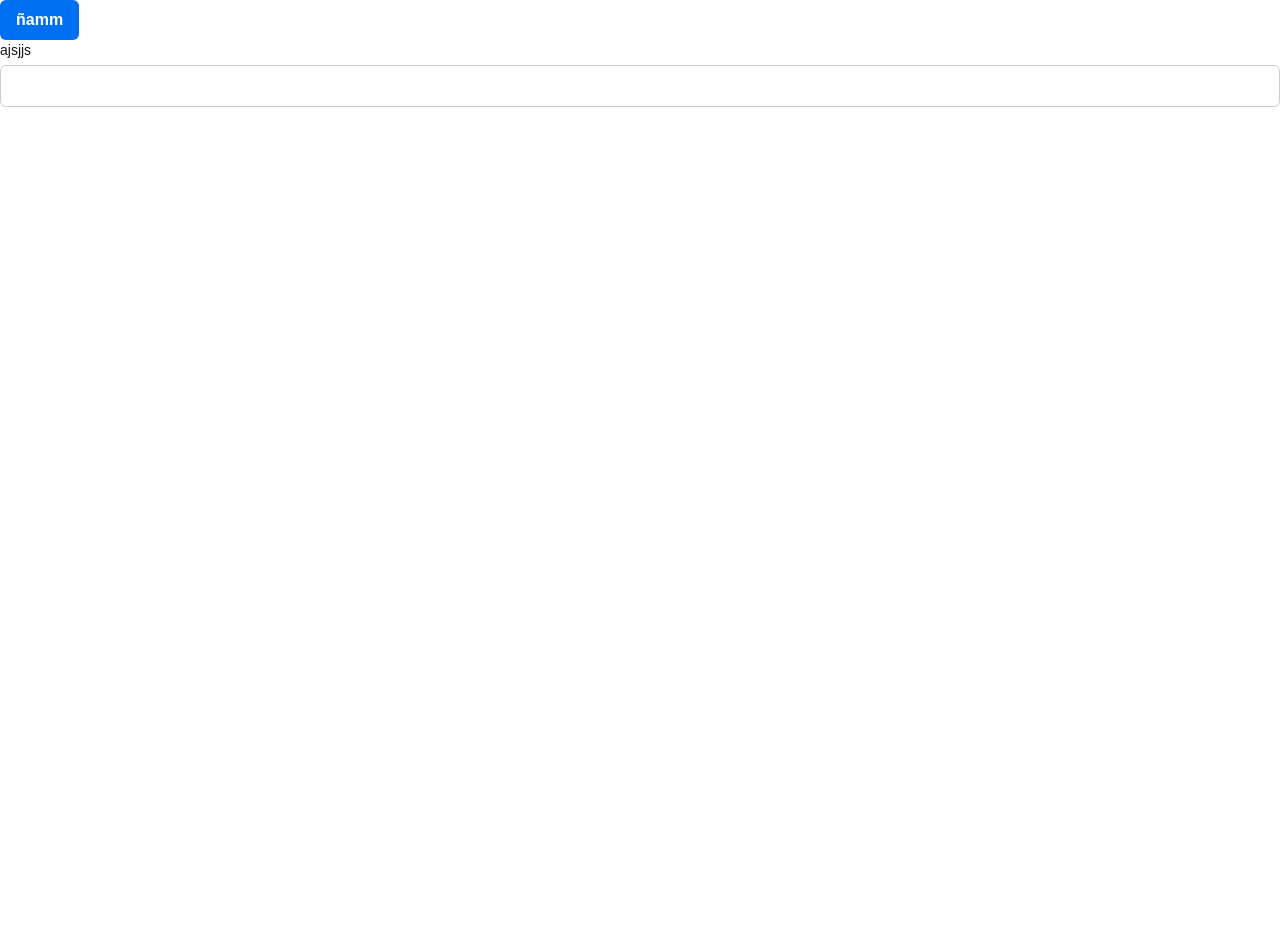
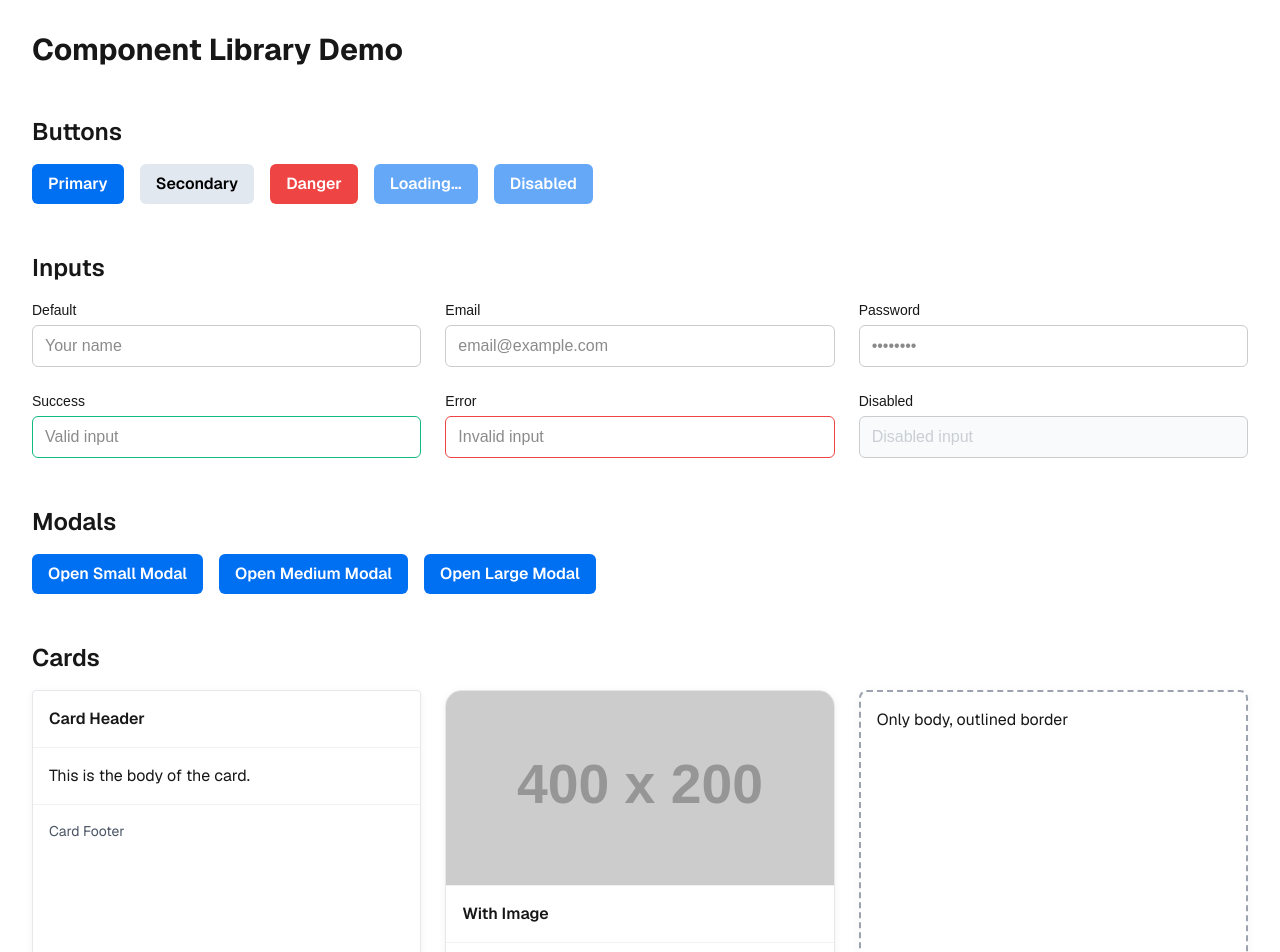
Before and after one commit to alelarracilla/demot1, a Next.js app in the folder frontend/: page / in a window 1280 px wide. Shown: the top 952 px of the page. Before the commit the page ends 800 px from the top, so only its background shows below. Built offline with nearby package versions, Linux system fonts and the light colour scheme.

Commit message:
feat(frontend): creacion de modal y card components

```diff
--- a/frontend/src/app/page.tsx
+++ b/frontend/src/app/page.tsx
@@ -1,11 +1,124 @@
+"use client";
+
+import { useState } from "react";
+
 import Button from "./t1-components-library/components/Button/Button";
 import Input from "./t1-components-library/components/Input/Input";
+import Card from "./t1-components-library/components/Card/Card";
+import Modal from "./t1-components-library/components/Modal/Modal";
 
 export default function Home() {
+  const [isModalOpen, setIsModalOpen] = useState<null | 'small' | 'medium' | 'large'>(null);
+
   return (
-    <div>
-      <Button>ñamm</Button>
-      <Input label="ajsjjs" type="text"/>
+    <div className="p-8 space-y-12 font-sans">
+      <h1 className="text-3xl font-bold">Component Library Demo</h1>
+
+      <section>
+        <h2 className="text-2xl font-semibold mb-4">Buttons</h2>
+        <div className="flex flex-wrap gap-4">
+          <Button variant="primary">Primary</Button>
+          <Button variant="secondary">Secondary</Button>
+          <Button variant="danger">Danger</Button>
+          <Button variant="primary" state="loading">
+            Loading
+          </Button>
+          <Button variant="primary" state="disabled">
+            Disabled
+          </Button>
+        </div>
+      </section>
+
+      <section>
+        <h2 className="text-2xl font-semibold mb-4">Inputs</h2>
+        <div className="grid grid-cols-1 md:grid-cols-2 lg:grid-cols-3 gap-6">
+          <Input label="Default" placeholder="Your name" />
+          <Input label="Email" type="email" placeholder="email@example.com" />
+          <Input label="Password" type="password" placeholder="••••••••" />
+          <Input label="Success" state="success" placeholder="Valid input" />
+          <Input label="Error" state="error" placeholder="Invalid input" />
+          <Input label="Disabled" disabled placeholder="Disabled input" />
+        </div>
+      </section>
+
+      <section>
+        <h2 className="text-2xl font-semibold mb-4">Modals</h2>
+        <div className="flex flex-wrap gap-4">
+          <Button onClick={() => setIsModalOpen("small")}>
+            Open Small Modal
+          </Button>
+          <Button onClick={() => setIsModalOpen("medium")}>
+            Open Medium Modal
+          </Button>
+          <Button onClick={() => setIsModalOpen("large")}>
+            Open Large Modal
+          </Button>
+        </div>
+
+        <Modal
+          isOpen={isModalOpen === "small"}
+          onClose={() => setIsModalOpen(null)}
+          size="small"
+          header={<div className="text-base font-bold">Small Modal</div>}
+          body={<div>This is a small modal with compact content.</div>}
+          footer={<Button onClick={() => setIsModalOpen(null)}>Close</Button>}
+        />
+
+        <Modal
+          isOpen={isModalOpen === "medium"}
+          onClose={() => setIsModalOpen(null)}
+          size="medium"
+          header={<div className="text-lg font-bold">Medium Modal</div>}
+          body={
+            <div>
+              This is a medium-sized modal. Good for form inputs or messages.
+            </div>
+          }
+          footer={<Button onClick={() => setIsModalOpen(null)}>Close</Button>}
+        />
+
+        <Modal
+          isOpen={isModalOpen === "large"}
+          onClose={() => setIsModalOpen(null)}
+          size="large"
+          header={<div className="text-xl font-bold">Large Modal</div>}
+          body={
+            <div>
+              <p>
+                This is a large modal. Ideal for showing detailed content like
+                tables or long forms.
+              </p>
+              <p className="mt-2 text-sm text-gray-600">
+                You can add more complex layouts here.
+              </p>
+            </div>
+          }
+          footer={<Button onClick={() => setIsModalOpen(null)}>Close</Button>}
+        />
+      </section>
+
+      <section>
+        <h2 className="text-2xl font-semibold mb-4">Cards</h2>
+        <div className="grid grid-cols-1 md:grid-cols-2 lg:grid-cols-3 gap-6">
+          <Card
+            header={<div className="font-semibold">Card Header</div>}
+            body={<div>This is the body of the card.</div>}
+            footer={<div className="text-sm text-gray-600">Card Footer</div>}
+            borderStyle="default"
+          />
+          <Card
+            image="https://via.placeholder.com/400x200"
+            header={<div className="font-semibold">With Image</div>}
+            body={<div>Image-supported content.</div>}
+            footer={<div className="text-sm">Image Footer</div>}
+            borderStyle="rounded"
+          />
+          <Card
+            body={<div>Only body, outlined border</div>}
+            borderStyle="outlined"
+          />
+        </div>
+      </section>
     </div>
   );
 }
--- a/frontend/src/app/t1-components-library/components/Button/types.ts
+++ b/frontend/src/app/t1-components-library/components/Button/types.ts
@@ -1,6 +1,6 @@
 import { ReactNode, ButtonHTMLAttributes } from "react";
 
-export type ButtonVariant = "default" | "secondary" | "danger";
+export type ButtonVariant = "primary" | "secondary" | "danger";
 export type ButtonState = "default" | "loading" | "disabled";
 
 export interface ButtonPropTypes
--- /dev/null
+++ b/frontend/src/app/t1-components-library/components/Card/Card.module.scss
@@ -0,0 +1,37 @@
+.card {
+  background-color: white;
+  overflow: hidden;
+  box-shadow: 0 2px 8px rgba(0, 0, 0, 0.05);
+  display: flex;
+  flex-direction: column;
+
+  &--default {
+    border-radius: 0.25rem;
+    border: 1px solid #e5e7eb;
+  }
+
+  &--rounded {
+    border-radius: 1rem;
+    border: 1px solid #e5e7eb;
+  }
+
+  &--outlined {
+    border: 2px dashed #9ca3af;
+    border-radius: 0.5rem;
+  }
+}
+
+.card-image {
+  width: 100%;
+  height: auto;
+  object-fit: cover;
+}
+
+.card-section {
+  padding: 1rem;
+  border-top: 1px solid #f1f1f1;
+
+  &:first-child {
+    border-top: none;
+  }
+}
--- /dev/null
+++ b/frontend/src/app/t1-components-library/components/Card/Card.tsx
@@ -0,0 +1,27 @@
+import React from "react";
+import classNames from "classnames";
+import styles from "./Card.module.scss";
+import { CardProps } from "./types";
+
+const Card: React.FC<CardProps> = ({
+  image,
+  header,
+  body,
+  footer,
+  borderStyle = "default",
+}) => {
+  const cardClass = classNames(styles.card, styles[`card--${borderStyle}`]);
+
+  return (
+    <div className={cardClass}>
+      {image && (
+        <img src={image} alt="Card image" className={styles["card-image"]} />
+      )}
+      {header && <div className={styles["card-section"]}>{header}</div>}
+      {body && <div className={styles["card-section"]}>{body}</div>}
+      {footer && <div className={styles["card-section"]}>{footer}</div>}
+    </div>
+  );
+};
+
+export default Card;
--- /dev/null
+++ b/frontend/src/app/t1-components-library/components/Card/types.ts
@@ -0,0 +1,11 @@
+import { ReactNode } from "react";
+
+export type CardBorderStyle = 'default' | 'rounded' | 'outlined';
+
+export interface CardProps {
+  image?: string;
+  header?: ReactNode;
+  body?: ReactNode;
+  footer?: ReactNode;
+  borderStyle?: CardBorderStyle;
+}
--- /dev/null
+++ b/frontend/src/app/t1-components-library/components/Modal/Modal.module.scss
@@ -0,0 +1,57 @@
+.overlay {
+  position: fixed;
+  top: 0;
+  left: 0;
+  width: 100%;
+  height: 100%;
+  background-color: rgba(0, 0, 0, 0.5);
+  display: flex;
+  align-items: center;
+  justify-content: center;
+  z-index: 50;
+}
+
+.modal {
+  background-color: white;
+  border-radius: 0.5rem;
+  overflow: hidden;
+  width: 100%;
+  max-height: 90vh;
+  display: flex;
+  flex-direction: column;
+  box-shadow: 0 10px 25px rgba(0, 0, 0, 0.1);
+
+  &--small {
+    max-width: 300px;
+  }
+
+  &--medium {
+    max-width: 500px;
+  }
+
+  &--large {
+    max-width: 800px;
+  }
+}
+
+.modal-header,
+.modal-body,
+.modal-footer {
+  padding: 1rem;
+}
+
+.modal-header {
+  display: flex;
+  justify-content: space-between;
+  align-items: center;
+  border-bottom: 1px solid #e5e7eb;
+  font-weight: 600;
+  font-size: 1.1rem;
+}
+
+.close-button {
+  background: none;
+  border: none;
+  font-size: 1.25rem;
+  cursor: pointer;
+}
--- /dev/null
+++ b/frontend/src/app/t1-components-library/components/Modal/Modal.tsx
@@ -0,0 +1,40 @@
+import React from "react";
+import styles from "./Modal.module.scss";
+import classNames from "classnames";
+import { ModalProps } from "./types";
+
+const Modal: React.FC<ModalProps> = ({
+  isOpen,
+  onClose,
+  size = "medium",
+  header,
+  body,
+  footer,
+}) => {
+  if (!isOpen) return null;
+
+  const modalClass = classNames(styles.modal, styles[`modal--${size}`]);
+
+  const handleOverlayClick = (e: React.MouseEvent<HTMLDivElement>) => {
+    if (e.target === e.currentTarget) onClose();
+  };
+
+  return (
+    <div className={styles.overlay} onClick={handleOverlayClick}>
+      <div className={modalClass}>
+        {header && (
+          <div className={styles["modal-header"]}>
+            <div>{header}</div>
+            <button className={styles["close-button"]} onClick={onClose}>
+              &times;
+            </button>
+          </div>
+        )}
+        {body && <div className={styles["modal-body"]}>{body}</div>}
+        {footer && <div className={styles["modal-footer"]}>{footer}</div>}
+      </div>
+    </div>
+  );
+};
+
+export default Modal;
--- /dev/null
+++ b/frontend/src/app/t1-components-library/components/Modal/types.ts
@@ -0,0 +1,12 @@
+import { ReactNode } from "react";
+
+export type ModalSize = "small" | "medium" | "large";
+
+export interface ModalProps {
+  isOpen: boolean;
+  onClose: () => void;
+  size?: ModalSize;
+  header?: ReactNode;
+  body?: ReactNode;
+  footer?: ReactNode;
+}
```
